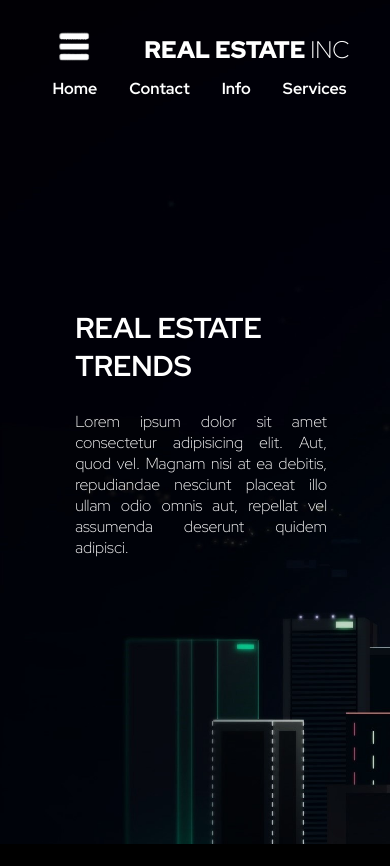
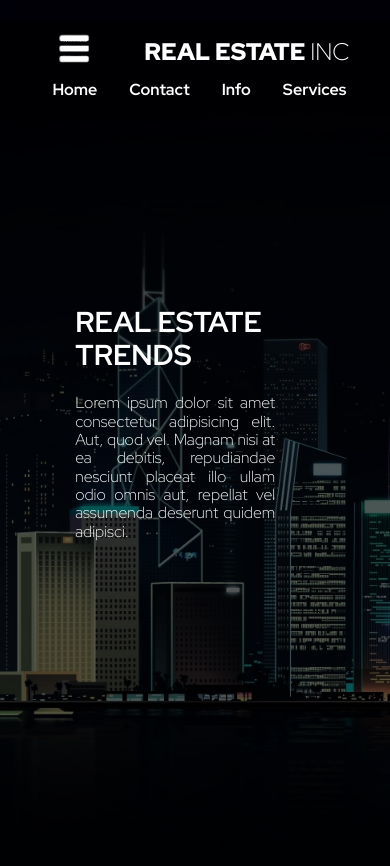
Before and after one commit to BieLsUs/Site-Layout, a plain HTML site: page index.html in a window 390 px wide. Before the commit the page ends 844 px from the top, so only its background shows below. Drawn offline with nearby package versions, Linux system fonts and the light colour scheme.

Commit message:
Add files via upload

```diff
--- /dev/null
+++ b/assets/css/mobile.css
@@ -0,0 +1,26 @@
+
+@media screen and (max-width:900px) {
+    body {
+        background-size: 200%;
+    }
+
+    .Cabeçalho__icon img {
+        margin: 0 2.83rem 0 0;
+    }
+    .Cabeçalho__logotipo h1 {
+        font-size: x-large;
+    }
+    #navegação ul {
+        margin: 0;
+    }
+}
+
+@media screen and (max-width:600px) {
+    body {
+        background-size: cover;
+    }
+
+    #cabeçalho {
+        justify-content: center;
+    }
+}
--- a/assets/css/style.css
+++ b/assets/css/style.css
@@ -7,11 +7,21 @@
     font-family: "Red Hat Display", sans-serif;
 }
 body {
+    width: 100vw;
+    height: 100vh;
+    overflow: hidden;
+
     background: url(../img/City\ 2.jpg) no-repeat;
     background-color: #000;
-    background-size: 115%;
+    background-position: center;
+    background-size: cover;
+    -webkit-backdrop-filter: brightness(0.5);
+    backdrop-filter: brightness(0.4);
+
+    transition: .3s ease-in-out all;
 }
 
+/* header - cabeçalho */
 #cabeçalho {
     margin: 1.35rem 0 0 0.55rem;
 
@@ -20,14 +30,20 @@ body {
     justify-content: space-between;
     align-items: center;
 
+    -webkit-user-select: none;
     user-select: none;
-    -webkit-user-select: none;
 }
 
 .Cabeçalho__icon img {
     width: 50px;
 
     cursor: pointer;
+    border-radius: 20px;
+
+    transition: .2s ease all;
+}
+.Cabeçalho__icon img:hover {
+    background-color: #0a0a0ad5;
 }
 
 .Cabeçalho__logotipo h1 {
@@ -38,7 +54,7 @@ body {
 .Cabeçalho__logotipo h1 span {
     font-weight: 100;
 }
-
+/* Header - barra-navegação */
 #navegação ul {
     margin: 0 2rem 0 0;
     gap: 2rem;
@@ -53,9 +69,11 @@ body {
     text-decoration: none;
     font-size: medium;
     font-weight: 700;
+
+    transition: 0.2s linear all;
 }
 #navegação ul li a:hover {
-    color: #f5f5f5;
+    color: #f5f5f5be;
 }
 #navegação ul li a:active {
     color: #111111;
@@ -77,40 +95,10 @@ body {
     white-space: pre-line;
 }
 .principal__text div:nth-child(2) {
-    width: 40%;
+    width: clamp(200px, 30%, 700px);
 
     text-align: justify;
     font-size: medium;
     font-weight: 100;
     white-space: wrap;
 }
-
-@media screen and (max-width:900px) {
-    body {
-        background-size: 200%;
-    }
-
-    .Cabeçalho__icon img {
-        margin: 0 2.83rem 0 0;
-    }
-    .Cabeçalho__logotipo h1 {
-        font-size: x-large;
-    }
-    #navegação ul {
-        margin: 0;
-    }
-
-    .principal__text div:nth-child(2) {
-        width: 80%;
-    }
-}
-
-@media screen and (max-width:610px) {
-    body {
-        background-size: 500%;
-    }
-
-    #cabeçalho {
-        justify-content: center;
-    }
-}
--- a/index.html
+++ b/index.html
@@ -3,8 +3,15 @@
 <head>
     <meta charset="UTF-8">
     <meta name="viewport" content="width=device-width, initial-scale=1.0">
+
+    <!-- Normalize -->
+    <link rel="stylesheet" href="https://cdnjs.cloudflare.com/ajax/libs/normalize/8.0.1/normalize.min.css" integrity="sha512-NhSC1YmyruXifcj/KFRWoC561YpHpc5Jtzgvbuzx5VozKpWvQ+4nXhPdFgmx8xqexRcpAglTj9sIBWINXa8x5w==" crossorigin="anonymous" referrerpolicy="no-referrer" />
+    <!-- Links -->
     <link rel="shortcut icon" href="assets/img/icon.png" type="image/x-icon">
     <link rel="stylesheet" href="./assets/css/style.css">
+    <link rel="stylesheet" href="./assets/css/mobile.css">
+
+
     <title>Site</title>
 </head>
 
@@ -47,8 +54,8 @@
             </div>
 
             <div>
-                <p>Lorem ipsum dolor sit amet consectetur adipisicing elit. Aut, quod vel. Magnam nisi at ea debitis, repudiandae nesciunt
-                    placeat illo ullam odio omnis aut, repellat vel assumenda deserunt quidem adipisci.</p>
+                <p>Lorem ipsum dolor sit amet consectetur adipisicing elit. Aut, quod vel. Magnam nisi at ea debitis, repudiandae nesciunt placeat illo ullam odio omnis aut, repellat vel assumenda deserunt quidem adipisci.
+                <p>
             </div>
         </section>
     </main>
```
